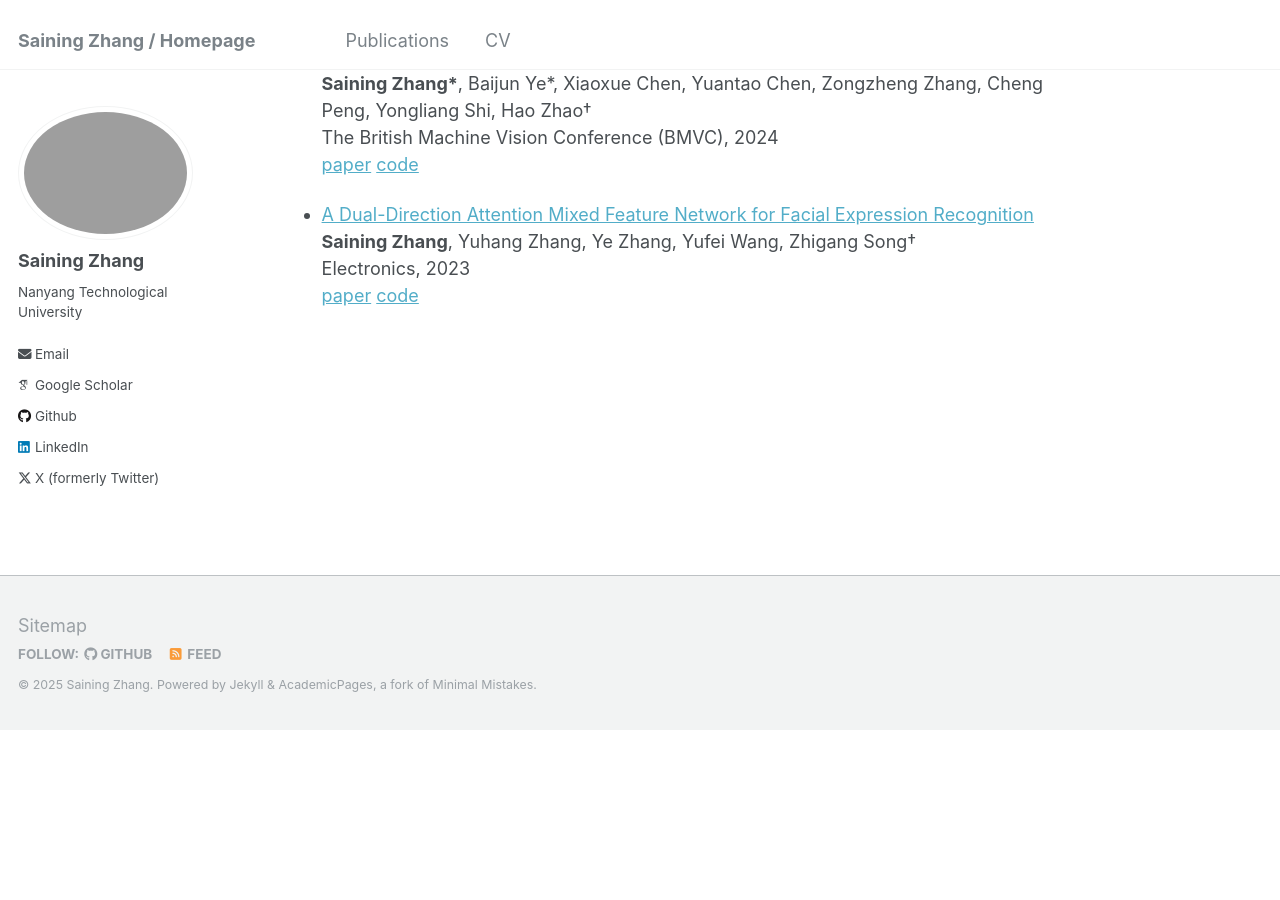
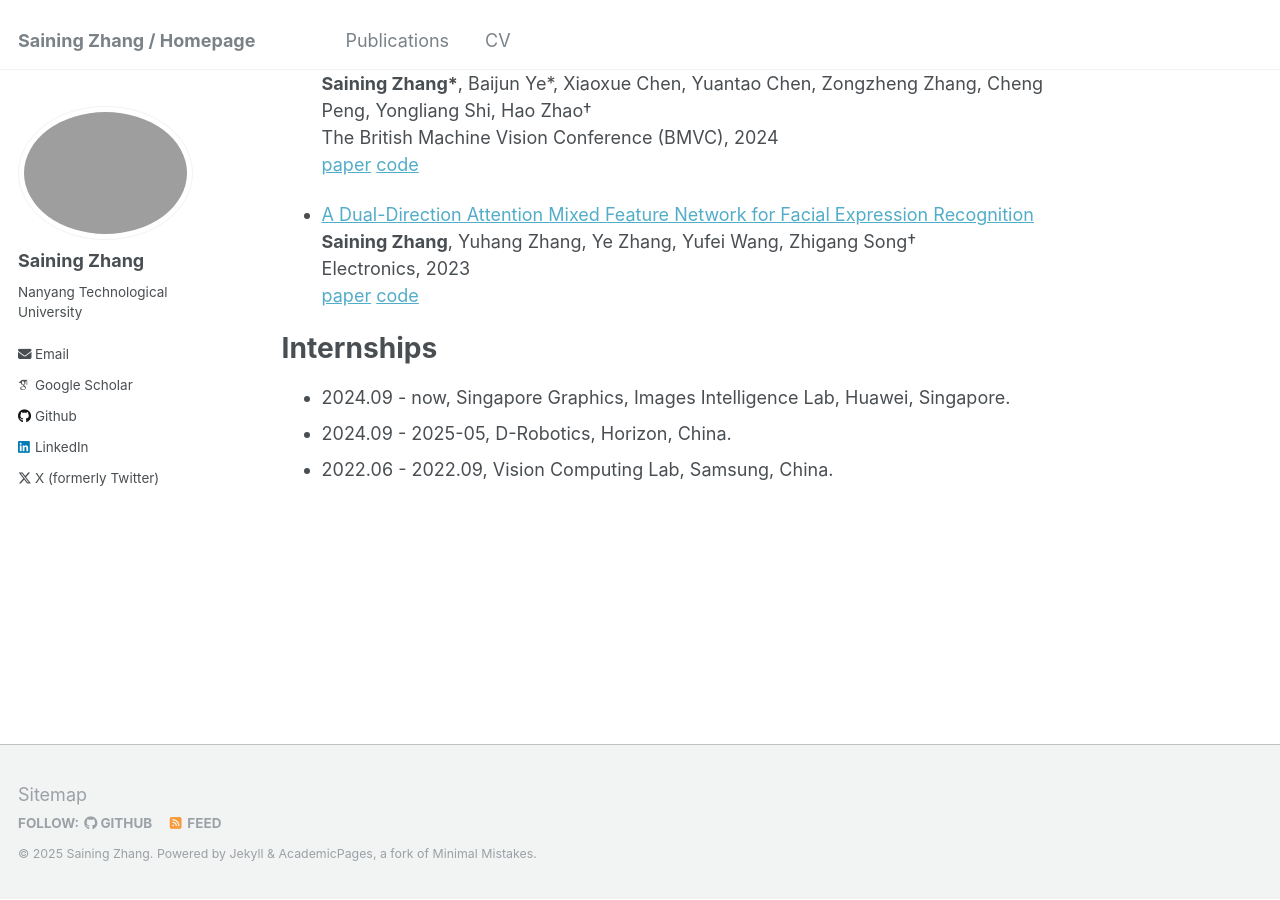
Before and after one commit to SainingZhang/SainingZhang.github.io, a Jekyll site: the page built from _pages/about.md, in a window 1280 px wide and 900 px high, scrolled down 1013 px. Built offline with Jekyll 4.4.1, drawn with Linux system fonts in a browser that asks for light colours; some web fonts are replaced; before the commit the page ends 1744 px from its top, so only the background shows below that.

Commit message:
Update about.md

```diff
--- a/_pages/about.md
+++ b/_pages/about.md
@@ -42,3 +42,9 @@
   **Saining Zhang**, Yuhang Zhang, Ye Zhang, Yufei Wang, Zhigang Song†
   Electronics, 2023
   [paper](https://www.mdpi.com/2079-9292/12/17/3595) [code](https://github.com/SainingZhang/DDAMFN)
+
+Internships
+======
+* 2024.09 - now, Singapore Graphics, Images Intelligence Lab, Huawei, Singapore.
+* 2024.09 - 2025-05, D-Robotics, Horizon, China.
+* 2022.06 - 2022.09, Vision Computing Lab, Samsung, China.
```
